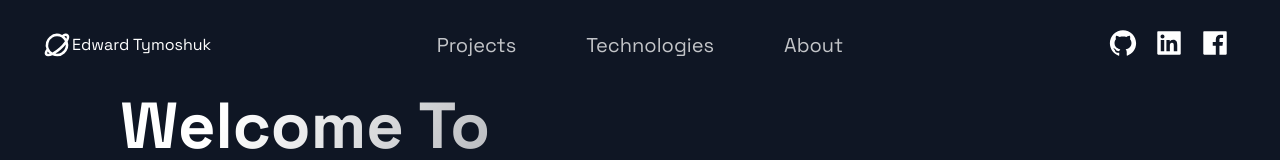
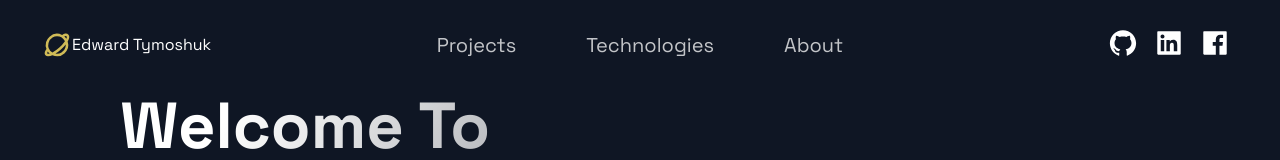
Before and after one commit to EdwardTymoshuk/my-personal-website, a Next.js app: page / in a window 1280 px wide. Shown: the top 160 px of the page. Built offline with nearby package versions, Linux system fonts and the light colour scheme.

Commit message:
change some header styles

```diff
--- a/src/components/Header/Header.js
+++ b/src/components/Header/Header.js
@@ -10,7 +10,7 @@ const Header = () =>  (
     <Div1>
       <Link href="/">
         <a style={{ display: 'flex', alignItems: 'center', color:"white" }}>
-          <BiPlanet size="3rem" /> <span>Edward Tymoshuk</span>
+          <BiPlanet size="3rem" color="#d0bb57" /> <span>Edward Tymoshuk</span>
         </a>
       </Link>
     </Div1>
--- a/src/components/Header/HeaderStyles.js
+++ b/src/components/Header/HeaderStyles.js
@@ -57,7 +57,7 @@ export const NavLink = styled.a`
   color: rgba(255, 255, 255, 0.75);
   transition: 0.4s ease;
   &:hover {
-    color: #fff;
+    color: #d0bb57;
     opacity: 1;
     cursor: pointer;
   }
```
